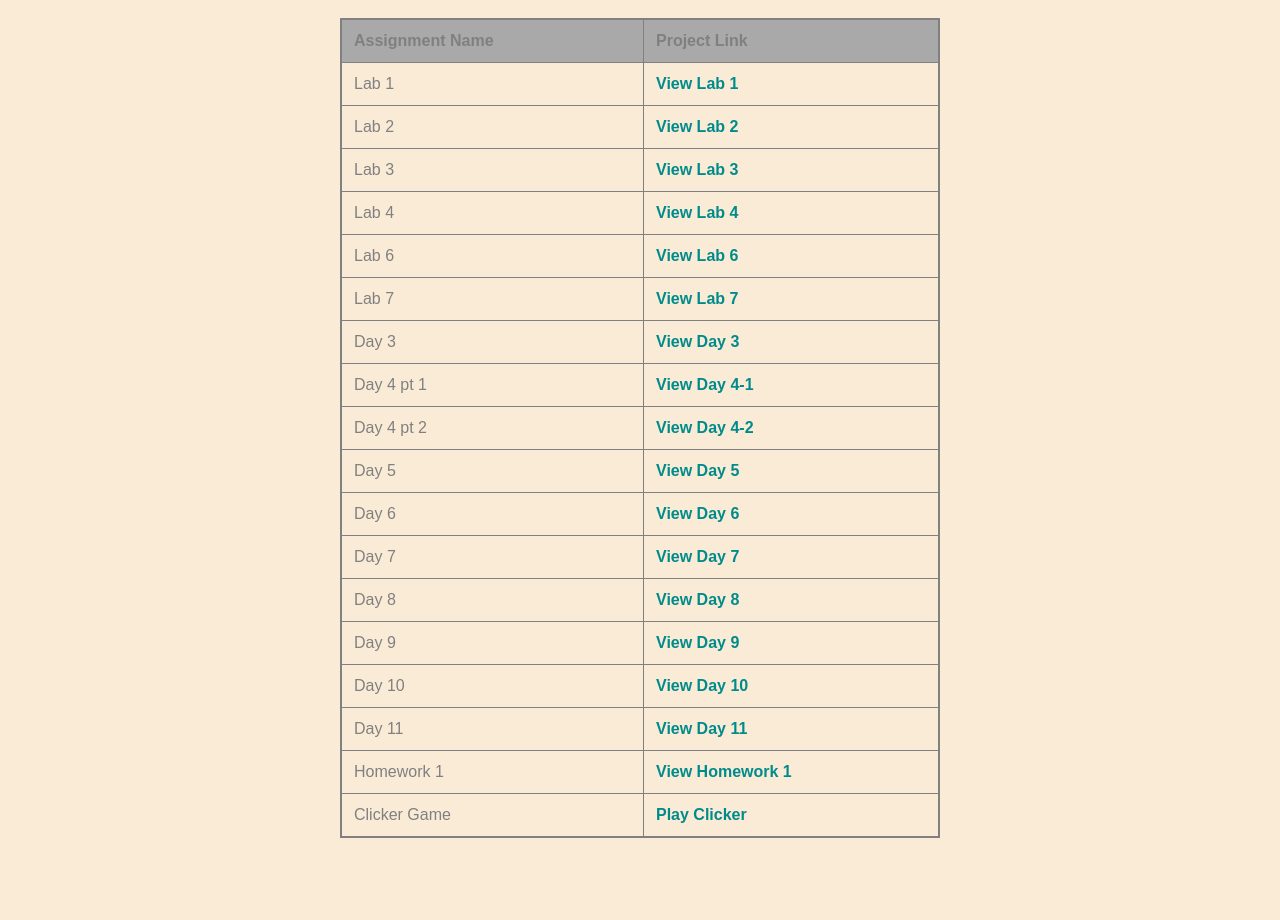
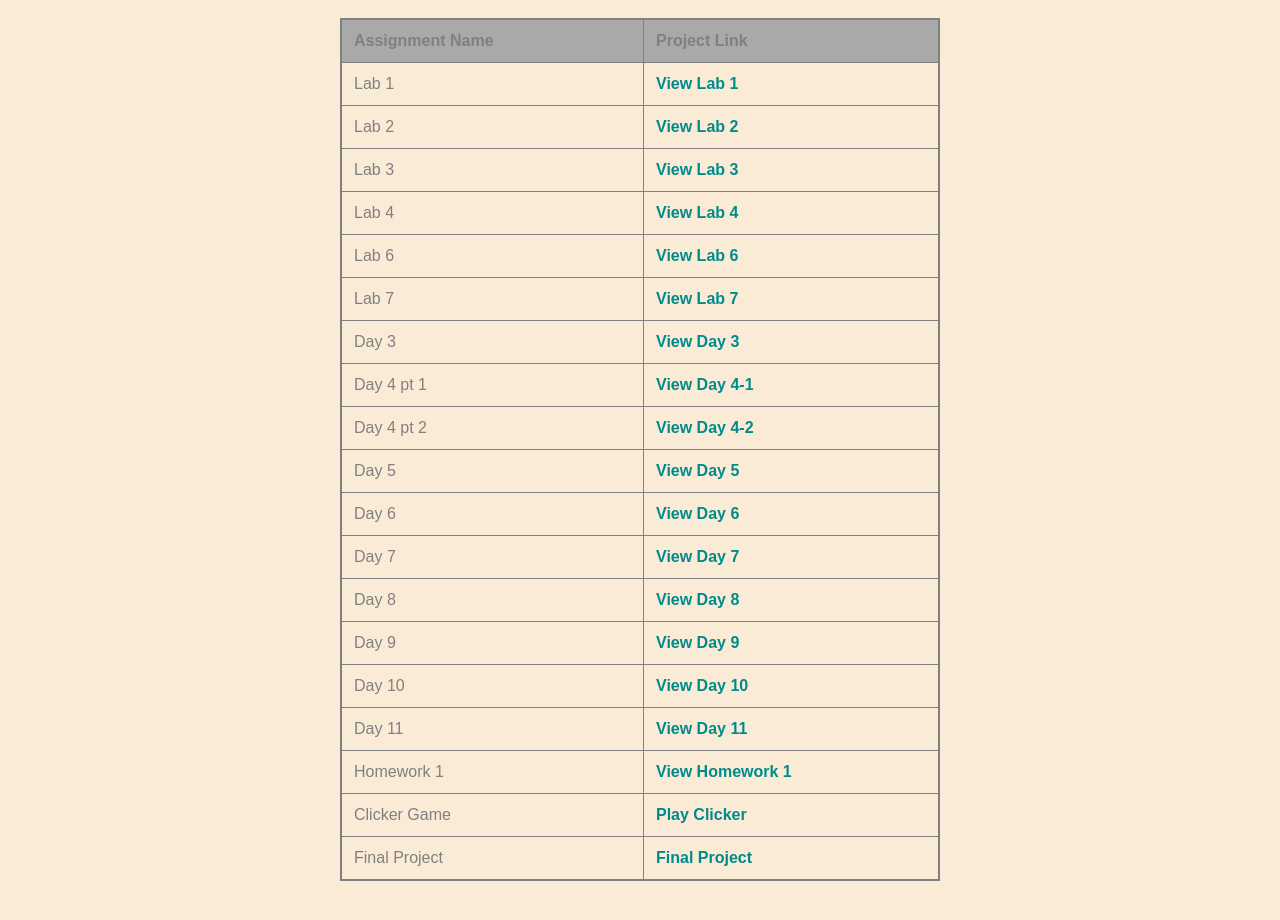
Before and after one commit to hoffman13caroline/hoffman13caroline.github.io, a plain HTML site: page index.html in a window 1280 px wide. Shown: the part 120-1040 px from the top of the page. Before the commit the page ends 998 px from the top, so only its background shows below. Drawn offline with Linux system fonts and the light colour scheme.

Commit message:
added project to portfolio

```diff
--- a/index.html
+++ b/index.html
@@ -91,9 +91,12 @@
 						<td>Clicker Game</td>
 						<td><a href="clicker/">Play Clicker</a></td>
 					</tr>
+					<tr>
+						<td>Final Project</td>
+						<td><a href="project/">Final Project</a></td>
+					</tr>
 				</tbody>
 			</table>
 		</main>
-
 	</body>
 </html>
```
